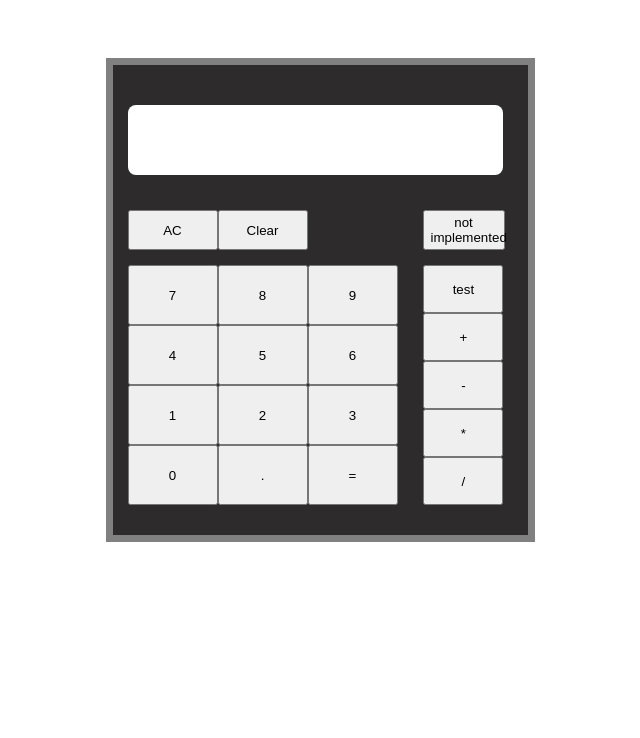
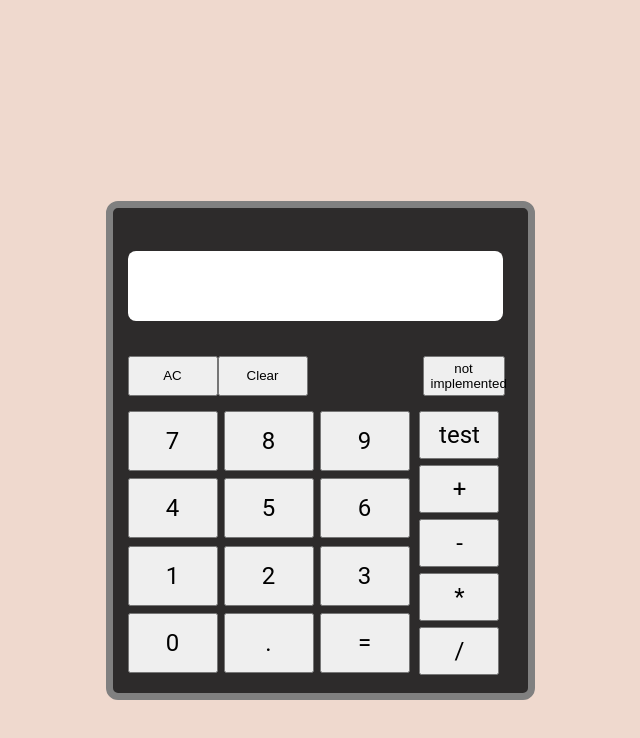
Before and after one commit to JCriz01/Calculator, a website built with Vite: page index.html in a window 1280 px wide. Shown: the whole page, without its empty margins (320-960 px from the left). Built offline with nearby package versions, Linux system fonts and the light colour scheme.

Commit message:
reimplementing UI for calculator

```diff
--- a/src/style.css
+++ b/src/style.css
@@ -1,31 +1,41 @@
 html{
   display: flex;
   flex-direction: column;
-  justify-content: center;
-  align-items: center;
-  height: fit-content;
   margin-top: 50px;
+  height: 100%;
+
 }
 
 body{
+  flex-direction: column;
   display: flex;
   align-self: center;
+  background-color: #EFD9CE;
+  justify-content: center;
+  height: 100%;
+  width: 100%;
 
 }
 button{
   height: 60px;
   width: 90px;
+
 }
 h2{
   margin: 0px;
 }
 
 .calculator-Body{
+  display: flex;
+  flex-direction: column;
+  justify-content: center;
   width: 400px;
-  height: 440px;
+  height: 455px;
   border: 7px solid grey;
   background-color: #2d2b2b;;
   padding: 15px 0 15px 15px;
+  border-radius: 12px;
+  align-self: center;
 }
 
 .output-box{
@@ -59,6 +69,12 @@ h2{
 .keypad-layout{
   display: flex;
   justify-content: center;
+
+}
+
+.keypad-layout button{
+  font-size: 24px;
+  font-family: 'Roboto', sans-serif;
 }
 
 
@@ -66,11 +82,14 @@ h2{
   display: flex;
   flex-wrap: wrap;
   flex-shrink: 1;
+  gap: 6px;
 }
 
 
 .operation-layout{
-  width: 380px;
+  display: flex;
+  flex-wrap: wrap;
+  gap: 6px;
 }
 
 .operation-layout button{
```
